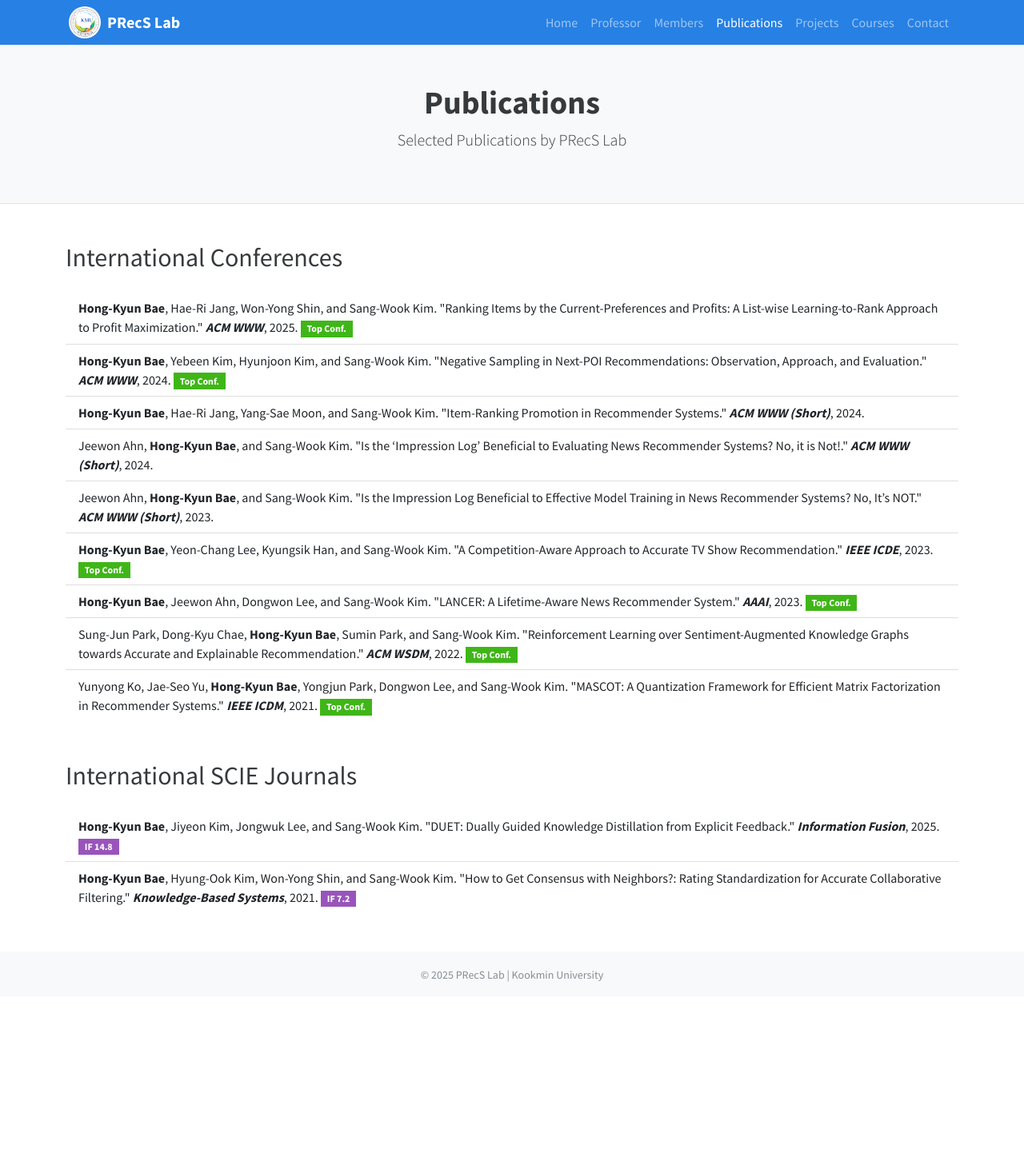
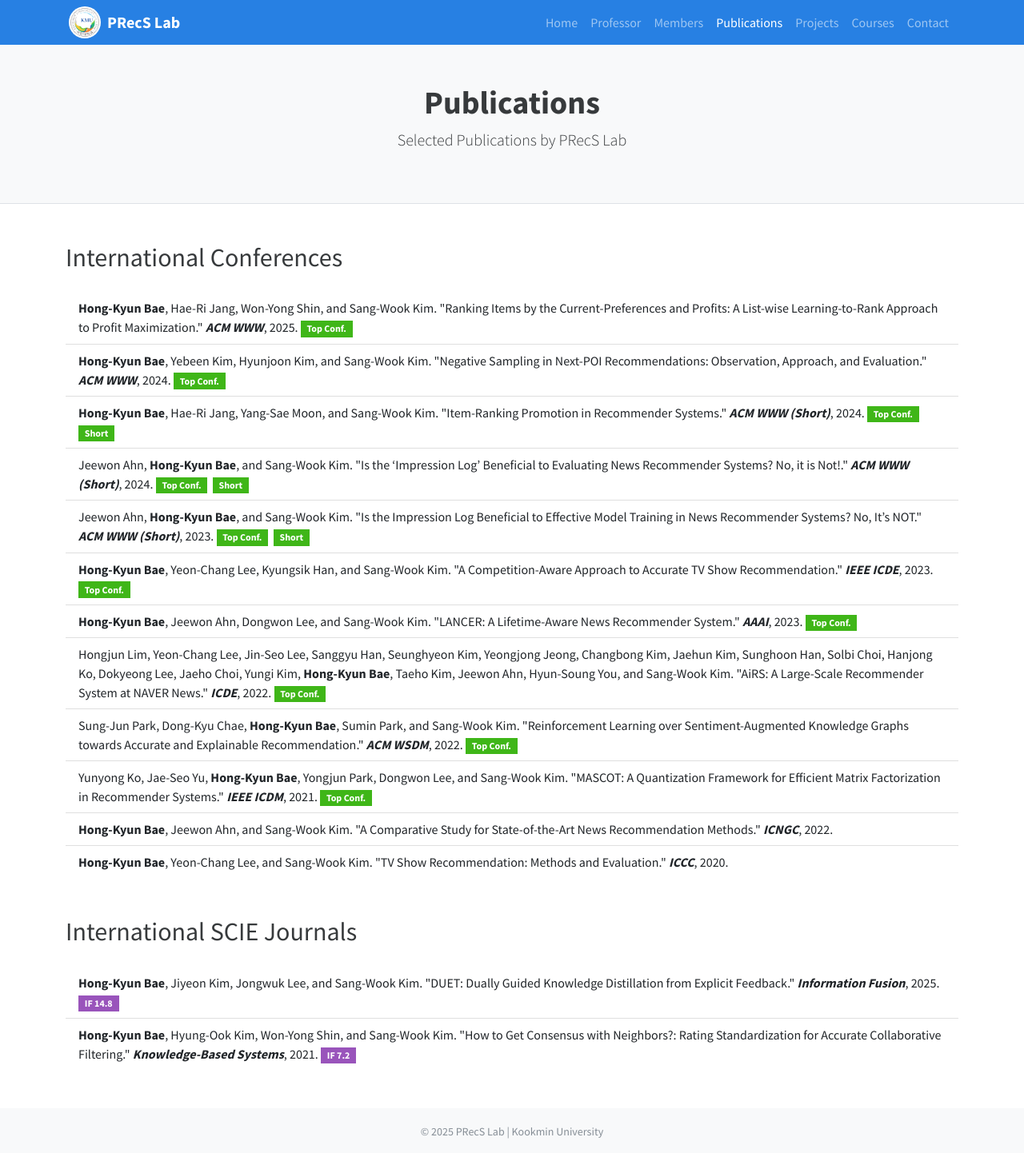
Before and after one commit to hongkyun-bae/hongkyun-bae.github.io, a Jekyll site: the page precs/publications.html, which Jekyll copies as it is, in a window 1280 px wide. Shown: the whole page at 80% size. Built offline with Jekyll 4.4.1, drawn with Linux system fonts in a browser that asks for light colours; nearby versions of some CDN libraries; before the commit the page ends 1246 px from its top, so only the background shows below that.

Commit message:
Update publications.html

```diff
--- a/precs/publications.html
+++ b/precs/publications.html
@@ -68,19 +68,19 @@
       <li class="list-group-item">
         <strong>Hong-Kyun Bae</strong>, Hae-Ri Jang, Yang-Sae Moon, and Sang-Wook Kim.
         "Item-Ranking Promotion in Recommender Systems."
-        <em><strong>ACM WWW (Short)</strong></em>, 2024.
+        <em><strong>ACM WWW (Short)</strong></em>, 2024. <span class="badge bg-success">Top Conf.</span>&nbsp&nbsp<span class="badge bg-success">Short</span>
       </li>
 
       <li class="list-group-item">
         Jeewon Ahn, <strong>Hong-Kyun Bae</strong>, and Sang-Wook Kim.
         "Is the ‘Impression Log’ Beneficial to Evaluating News Recommender Systems? No, it is Not!."
-        <em><strong>ACM WWW (Short)</strong></em>, 2024.
+        <em><strong>ACM WWW (Short)</strong></em>, 2024. <span class="badge bg-success">Top Conf.</span>&nbsp&nbsp<span class="badge bg-success">Short</span>
       </li>
 
       <li class="list-group-item">
         Jeewon Ahn, <strong>Hong-Kyun Bae</strong>, and Sang-Wook Kim.
         "Is the Impression Log Beneficial to Effective Model Training in News Recommender Systems? No, It’s NOT."
-        <em><strong>ACM WWW (Short)</strong></em>, 2023.
+        <em><strong>ACM WWW (Short)</strong></em>, 2023. <span class="badge bg-success">Top Conf.</span>&nbsp&nbsp<span class="badge bg-success">Short</span>
       </li>
 
       <li class="list-group-item">
@@ -96,6 +96,12 @@
       </li>
 
       <li class="list-group-item">
+        Hongjun Lim, Yeon-Chang Lee, Jin-Seo Lee, Sanggyu Han, Seunghyeon Kim, Yeongjong Jeong, Changbong Kim, Jaehun Kim, Sunghoon Han, Solbi Choi, Hanjong Ko, Dokyeong Lee, Jaeho Choi, Yungi Kim, <strong>Hong-Kyun Bae</strong>, Taeho Kim, Jeewon Ahn, Hyun-Soung You, and Sang-Wook Kim.
+        "AiRS: A Large-Scale Recommender System at NAVER News."
+        <em><strong>ICDE</strong></em>, 2022. <span class="badge bg-success">Top Conf.</span>
+      </li>
+
+      <li class="list-group-item">
         Sung-Jun Park, Dong-Kyu Chae, <strong>Hong-Kyun Bae</strong>, Sumin Park, and Sang-Wook Kim.
         "Reinforcement Learning over Sentiment-Augmented Knowledge Graphs towards Accurate and Explainable Recommendation."
         <em><strong>ACM WSDM</strong></em>, 2022. <span class="badge bg-success">Top Conf.</span>
@@ -105,6 +111,18 @@
         Yunyong Ko, Jae-Seo Yu, <strong>Hong-Kyun Bae</strong>, Yongjun Park, Dongwon Lee, and Sang-Wook Kim.
         "MASCOT: A Quantization Framework for Efficient Matrix Factorization in Recommender Systems."
         <em><strong>IEEE ICDM</strong></em>, 2021. <span class="badge bg-success">Top Conf.</span>
+      </li>
+
+      <li class="list-group-item">
+        <strong>Hong-Kyun Bae</strong>, Jeewon Ahn, and Sang-Wook Kim.
+        "A Comparative Study for State-of-the-Art News Recommendation Methods."
+        <em><strong>ICNGC</strong></em>, 2022.
+      </li>
+
+      <li class="list-group-item">
+        <strong>Hong-Kyun Bae</strong>, Yeon-Chang Lee, and Sang-Wook Kim.
+        "TV Show Recommendation: Methods and Evaluation."
+        <em><strong>ICCC</strong></em>, 2020.
       </li>
 
     </ul>
```
